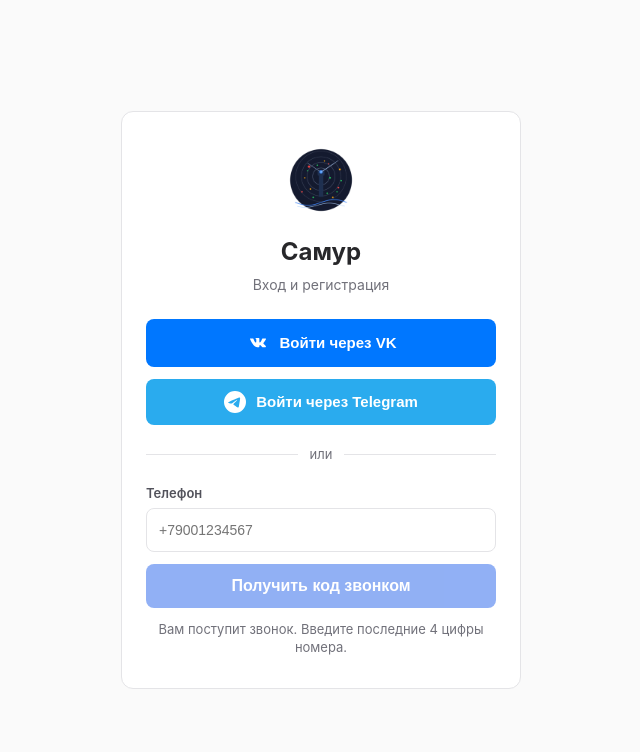
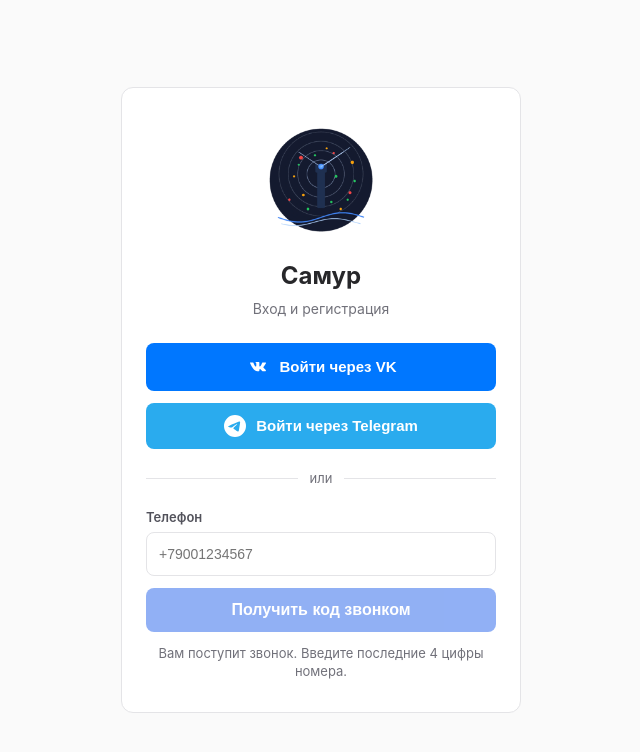
Before and after one commit to isaiahoo/samur, a React (Vite) app in the folder apps/pwa/: page /login in a window 1280 px wide. Shown: the top 752 px of the page, without its empty margins (319-959 px from the left). Built offline with nearby package versions, Linux system fonts and the light colour scheme; no server answers.

Commit message:
fix: bigger login page logo (120px)
Co-Authored-By: Claude Opus 4.6 <noreply@anthropic.com>

```diff
--- a/apps/pwa/src/pages/LoginPage.tsx
+++ b/apps/pwa/src/pages/LoginPage.tsx
@@ -277,7 +277,7 @@ export function LoginPage() {
     <div className="login-page">
       <div className="login-card">
         <div className="login-header">
-          <img src="/icons/icon-192.png" alt="" className="login-logo" width="72" height="72" />
+          <img src="/icons/icon-192.png?v=2" alt="" className="login-logo" width="120" height="120" />
           <h2>Самур</h2>
           <p className="login-subtitle">
             {step === "profile" ? "Завершение регистрации" : "Вход и регистрация"}
```
